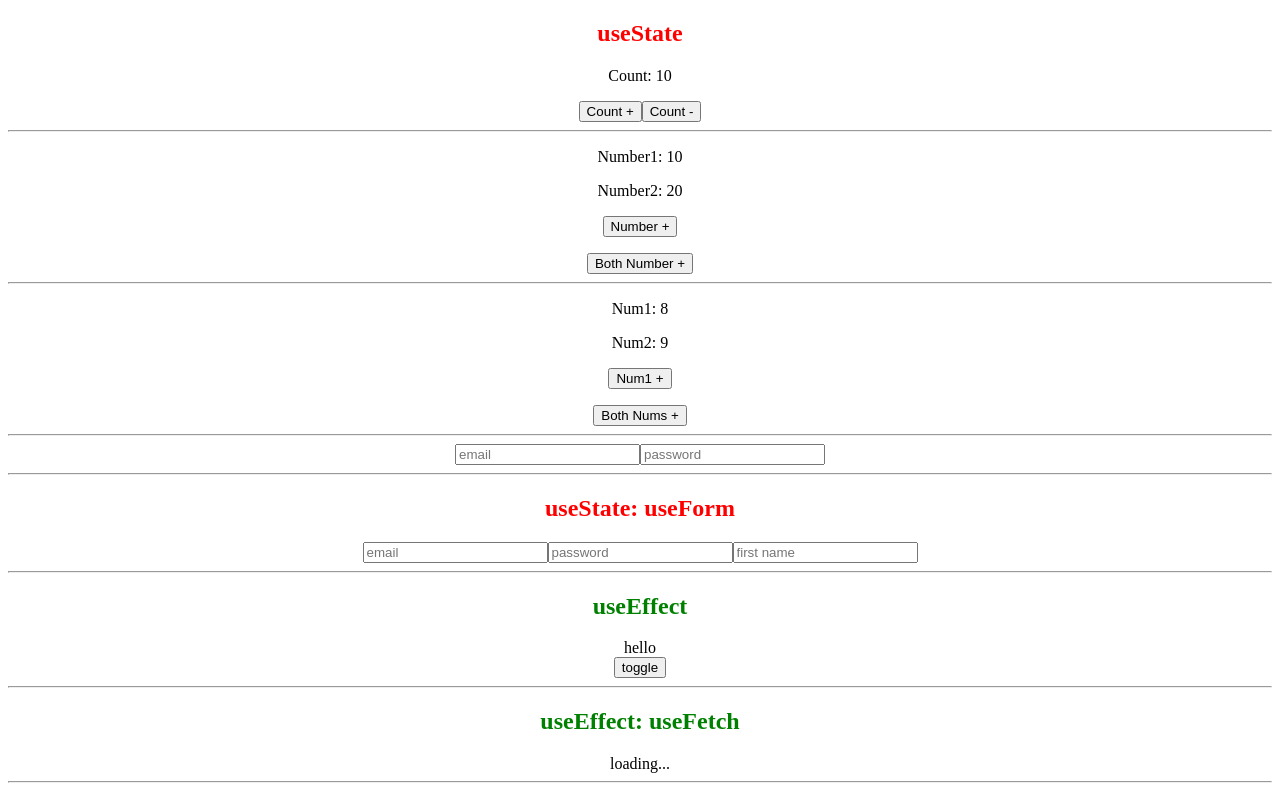
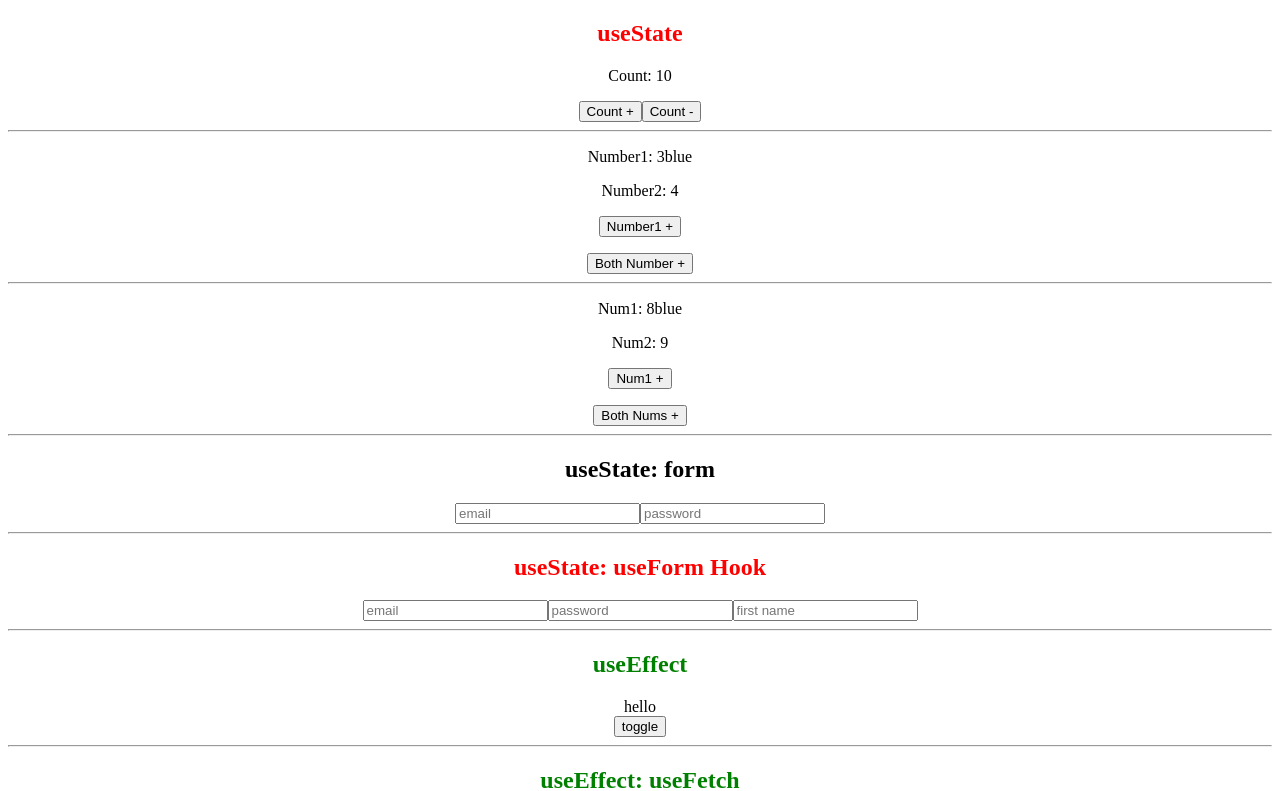
Before and after one commit to bhagirthijhamb/react-hooks-tutorial, a React (Create React App) app: page / in a window 1280 px wide. Shown: the top 791 px of the page. Built offline with nearby package versions, Linux system fonts and the light colour scheme; no server answers.

Commit message:
reviewed and modified useState hook

```diff
--- a/src/App.js
+++ b/src/App.js
@@ -8,6 +8,7 @@ import { useFetch, useFetch1, useFetchh } from './useFetch';
 
 function expensiveInititalState(){
   // for loop etc
+  console.log('run function'); // is logged only the very first time the component is rendered, not on every subsequent rerenders( on clicks)
   return 10;
 }
 
@@ -17,28 +18,78 @@ function App() {
   //            useState Hook
   // ***************************************************************************************************
 
-  // useState() is used to define state. It can have as its first parameter the initial value that it is gonna store.
+  // useState() is used to define state. It can have as its first parameter the initial value/default state that it is gonna store.
   // eg. useState(10)
+
+  // In class components, we sett he state inside of the constructor, so the value of initial state (inside useState()) will only ever be run once.
+  // But inside of function component the value inside useState() gets called everytime werun our function. (the App function)
+  // So if it was some realy complex computation inside useState(), if that would happen over an dover again every time we rendered our component, it could really slow down the performance of our application.
+  // That is why useState() has two ways to pass in the state
+  // First way is just the hard coded value like useState(10) and its gonna run everytime.
+  // Second way is it also takes the function version. What this does is it runs the function only the very first time your component renders
+
+  // const [count, setCount] = useState(expensiveInititalState())
+  // will run everytime
+  // const [count, setCount] = useState(() => expensiveInititalState())
+  // will run only once
+
   // or we can have a function that returns the initial value - useState(() => 10). We would want to do this if we have a computation that is very expensive.
 
   // This way it is called only first time, not every single time the component renders.
   // Only have this run on the initial value
   useState(() => expensiveInititalState());
 
-  // useState returns an array. // const arr = useState(). But nobody write it like this, instead destructures the array like this.
+  // useState() always returns an array with 2 values. // const arr = useState(). But nobody write it like this, instead destructures the array like this.
+  // First value is the current state (count)
+  // Second value is the function that is used to update the current state.
   const [count, setCount] = useState(10);
   // we render the count and we have buttons that increment and decrement the count
+
+  // const incrementCount = () => {
+  //   setCount(count + 1);
+  // }
+
+  // if we want to increase the value by 2 on a click
+  // The code below will increase the count by 1 only. Because the value of count here is the value of count when we render our function
+  // So we are calling setCount() of 10-1 two times. They are essentially overwriting each other.
+  // const incrementCount = () => {
+  //   setCount(count + 1);
+  //   setCount(count + 1);
+  // }
+
+  //  this can be solved by using updater function inside setCount()
+
+  // const incrementCount = () => {
+  //   setCount(peviousCount => previousCount + 1);
+  //   setCount(peviousCount => previousCount + 1);
+  // }
+
+  // This is actualy incorrect way to update value based on previous value. As in class components there is a second version of setState() where we can pass a function to setState().
+  // Same way we can pass a function to setCount() and this function takes previous state value and returns the updated state value
+
+  const incrementCount = () => {
+    setCount(previousCount => previousCount + 1);
+  }
 
   // ---------------------------------------------------
 
   // we can store anything in useState(). Here we are storing an object. And then we are destructuring that object and grabbing the numbers (number1 and number2)
   // Lets say we want to increment the number here but we only want to increment the number2
 
-  const [{number1, number2}, setNumber] = useState({number1: 10, number2: 20})
+  // const [state, setState] = useState({number1: 10, number2: 20, theme: 'blue'})
+  // const number1 = state.number1;
+  // const number2 = state.number2;
+  // const theme = state.theme;
+
+  const [{number1, number2, theme}, setNumber] = useState({number1: 3, number2: 4, theme: 'blue'})
+
+  // FIf we are using object inside of useState() as our state. For updating a part of this state, like for incrementing say number1 and keeping the other values unchanges, we have to return the state after spreading it and then updating the values we want to change.
+  // The reason the automatic merging does not happen it because in general when you are using a state inside of a hook like this, what we are going to do is actually have multiple state hooks like below
   // ----------------------------------------------------
 
   const [num1, setNum1] = useState(8);
   const [num2, setNum2] = useState(9);
+  const [themee, setThemee] = useState('blue');
 
   // ----------------------------------------------------
   // How are the useState hooks useful - comes to defining your own custom logic and being able to extract this logic in the hook and use it all over the place
@@ -211,7 +262,8 @@ function App() {
       <h2 style={{color: "red"}}>useState</h2>
       <p>Count: {count}</p>
       {/* Calling setCount on buttonclick */}
-      <button onClick={() => setCount(count+1)}>Count +</button>
+      {/* <button onClick={() => setCount(count+1)}>Count +</button> */}
+      <button onClick={incrementCount}>Count +</button>
 
       {/* Similar to setState() we can pass in a function to setCount() */}
       {/* So insted of incrementing the count like above, we can pass an updater function */}
@@ -221,11 +273,13 @@ function App() {
 
       {/* -------------------------------------------------------------------- */}
       <hr/>
-      <p>Number1: {number1}</p>
+      <p>Number1: <span>{number1}</span><span>{theme}</span></p>
       <p>Number2: {number2}</p>
       {/* the updator function onClick now needs to be fixed. The state is now an object */}
       {/* spread the current state (to retain other parts of the state) and then make changes to parts of the state */}
-      <button onClick={() => setNumber(currentState => ({...currentState, number1: currentState.number1 + 1}))}>Number +</button>
+
+      {/* <button onClick={() => setNumber(currentState => ({...currentState, number1: currentState.number1 + 1}))}>Number1 +</button> */}
+      <button onClick={() => setNumber(currentState => { return {...currentState, number1: currentState.number1 + 1}})}>Number1 +</button>
       <br/>
       <p></p>
       <button onClick={() => setNumber(currentState => ({...currentState, number1: currentState.number1 + 1, number2: currentState.number2 + 5}))}>Both Number +</button>
@@ -233,7 +287,7 @@ function App() {
       {/* ----------------------------------------------------------------------*/}
 
       <hr/>
-      <p>Num1: {num1}</p>
+      <p>Num1: <span>{num1}</span><span>{themee}</span></p>
       <p>Num2: {num2}</p>
       {/* Below will change just num1, won't change num2 */}
       <button onClick={() => setNum1(n => n+1)}>Num1 +</button>
@@ -242,19 +296,21 @@ function App() {
       {/* To increment both of them */}
       <button onClick={() => {
         setNum1(n => n+1);
-        setNum2(n => n+2)
+        setNum2(n => n+2);
+        setThemee('red')
       }}
       >Both Nums +</button>
       <br/>
       <hr/>
       {/* ------------------------------- Forms ------------------------------ */}
+      <h2>useState: form</h2>
       {/* useRef() used here in the input */}
       <input ref={inputRef} type="email" placeholder="email" name="email" value={email} onChange={e => setEmail(e.target.value)} />
       <input type="password" placeholder="password" name="password" value={password} onChange={e => setPassword(e.target.value)} />
       <br/>
       <hr/>
 
-      <h2 style={{color: "red"}}>useState: useForm</h2>
+      <h2 style={{color: "red"}}>useState: useForm Hook</h2>
       <input type="email" placeholder="email" name="email" value={values.email} onChange={handleChange} />
       <input type="password" placeholder="password" name="password" value={values.password} onChange={handleChange} />
       <input type="text" placeholder="first name" name="first name" value={values.firstName} onChange={handleChange} />
```
